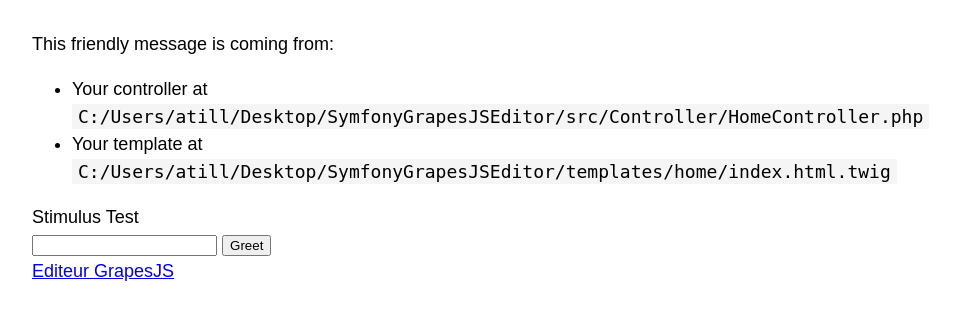
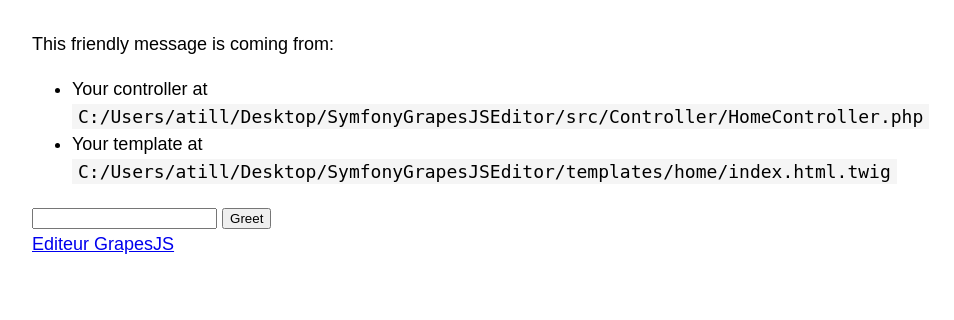
Before and after one commit to aty5/SymfonyGrapesJSEditor, a Symfony app: template templates/home/index.html.twig in a window 1280 px wide. Shown: the part 71-391 px from the top of the page, without its empty margins (208-1162 px from the left). Run offline with Twig, Linux system fonts and the light colour scheme; the template is opened without the code that fills it, so the values that code supplies are empty; some libraries are stand-ins or nearby versions.

Commit message:
first steps 3

```diff
--- a/templates/home/index.html.twig
+++ b/templates/home/index.html.twig
@@ -33,8 +33,9 @@
 		<div {{ stimulus_controller('hello') }}></div>
 
 		<div {{ stimulus_controller('say-hello') }}>
-			<label for="stimulus-test"> Stimulus Test</label> <br>
-			<input name="stimulus-test" type="text" {{ stimulus_target('say-hello', 'name') }}>
+			<label>
+				<input name="stimulus-test" type="text" {{ stimulus_target('say-hello', 'name') }}>
+			</label>
 
 			<button {{ stimulus_action('say-hello', 'greet') }}>
 				Greet
```
